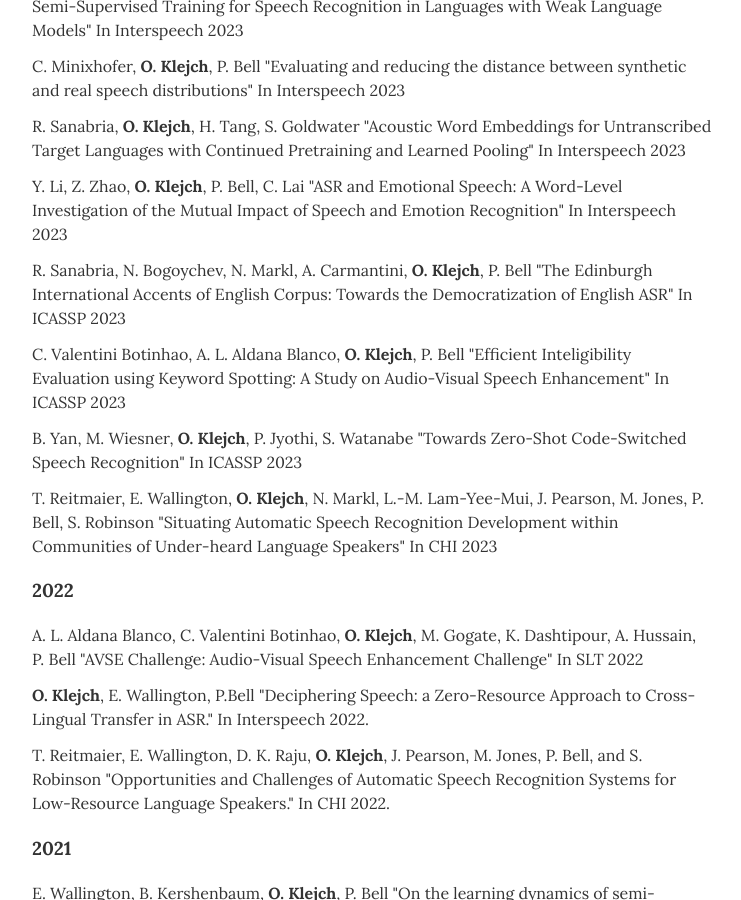
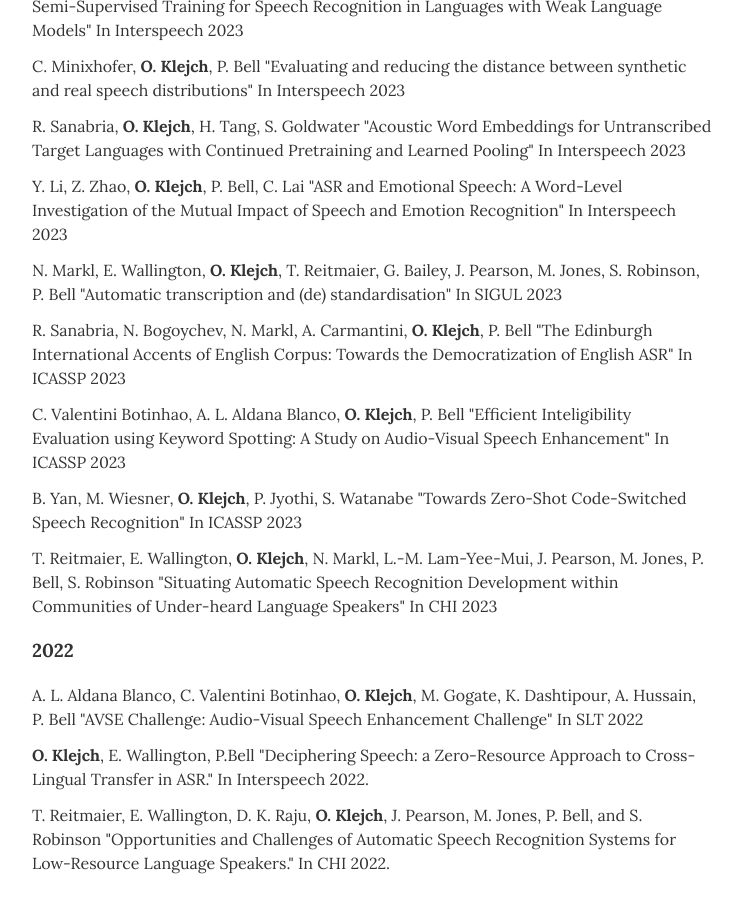
Before and after one commit to ondrejklejch/ondrejklejch.github.io, a Jekyll site: the page built from index.html, in a window 1280 px wide and 900 px high, scrolled down 1159 px. Shown: the whole window, without its empty margins (268-1009 px from the left). Built offline with Jekyll 4.4.1, drawn with Linux system fonts in a browser that asks for light colours.

Commit message:
SIGUL paper added.

```diff
--- a/_data/papers.yml
+++ b/_data/papers.yml
@@ -12,6 +12,9 @@
   - authors: "Y. Li, Z. Zhao, <strong>O. Klejch</strong>, P. Bell, C. Lai"
     title: "ASR and Emotional Speech: A Word-Level Investigation of the Mutual Impact of Speech and Emotion Recognition"
     venue: "In Interspeech 2023"
+  - authors: "N. Markl, E. Wallington, <strong>O. Klejch</strong>, T. Reitmaier, G. Bailey, J. Pearson, M. Jones, S. Robinson, P. Bell"
+    title: "Automatic transcription and (de) standardisation"
+    venue: "In SIGUL 2023"
   - authors: "R. Sanabria, N. Bogoychev, N. Markl, A. Carmantini, <strong>O. Klejch</strong>, P. Bell"
     title: "The Edinburgh International Accents of English Corpus: Towards the Democratization of English ASR"
     venue: "In ICASSP 2023"
```
